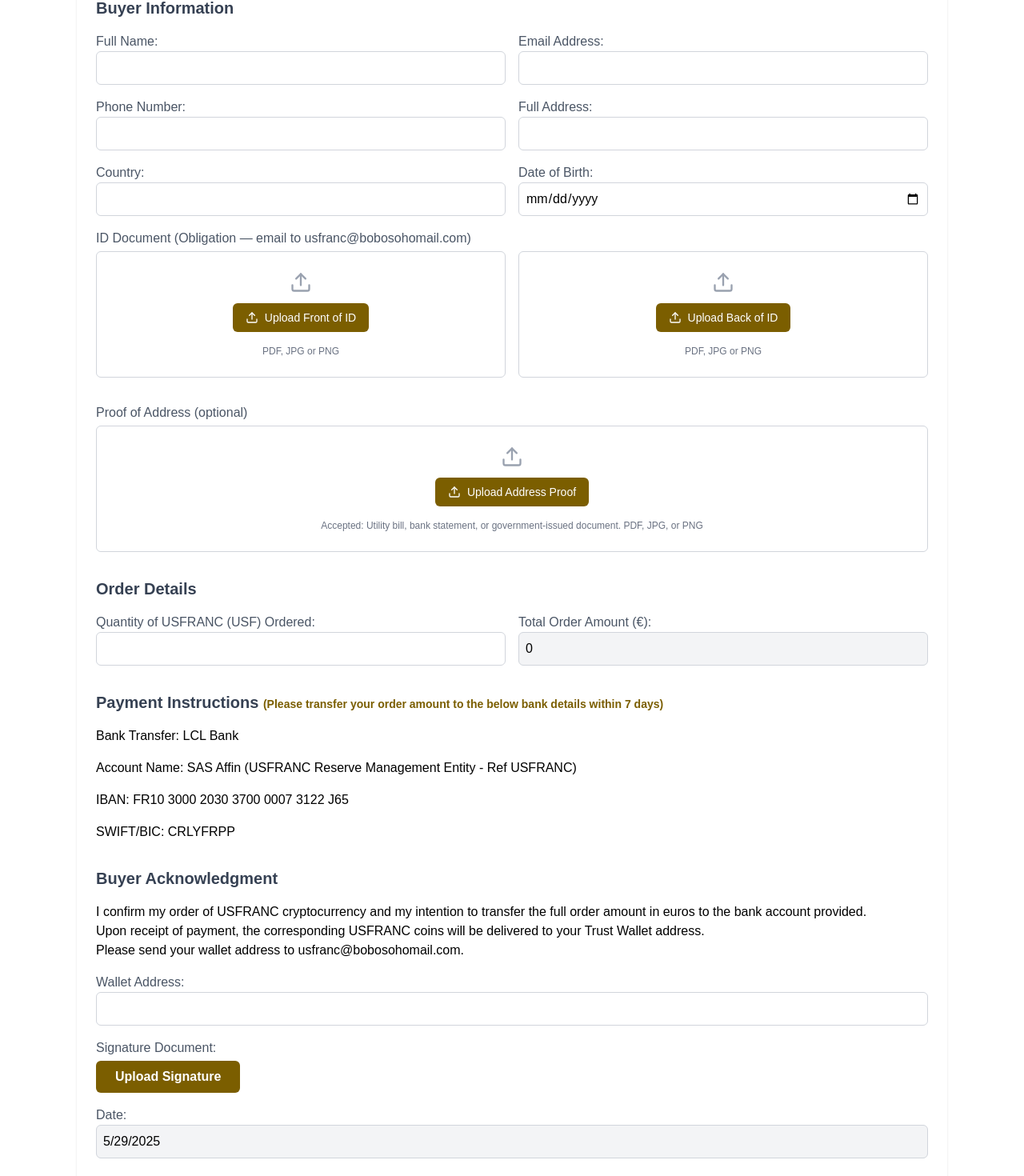
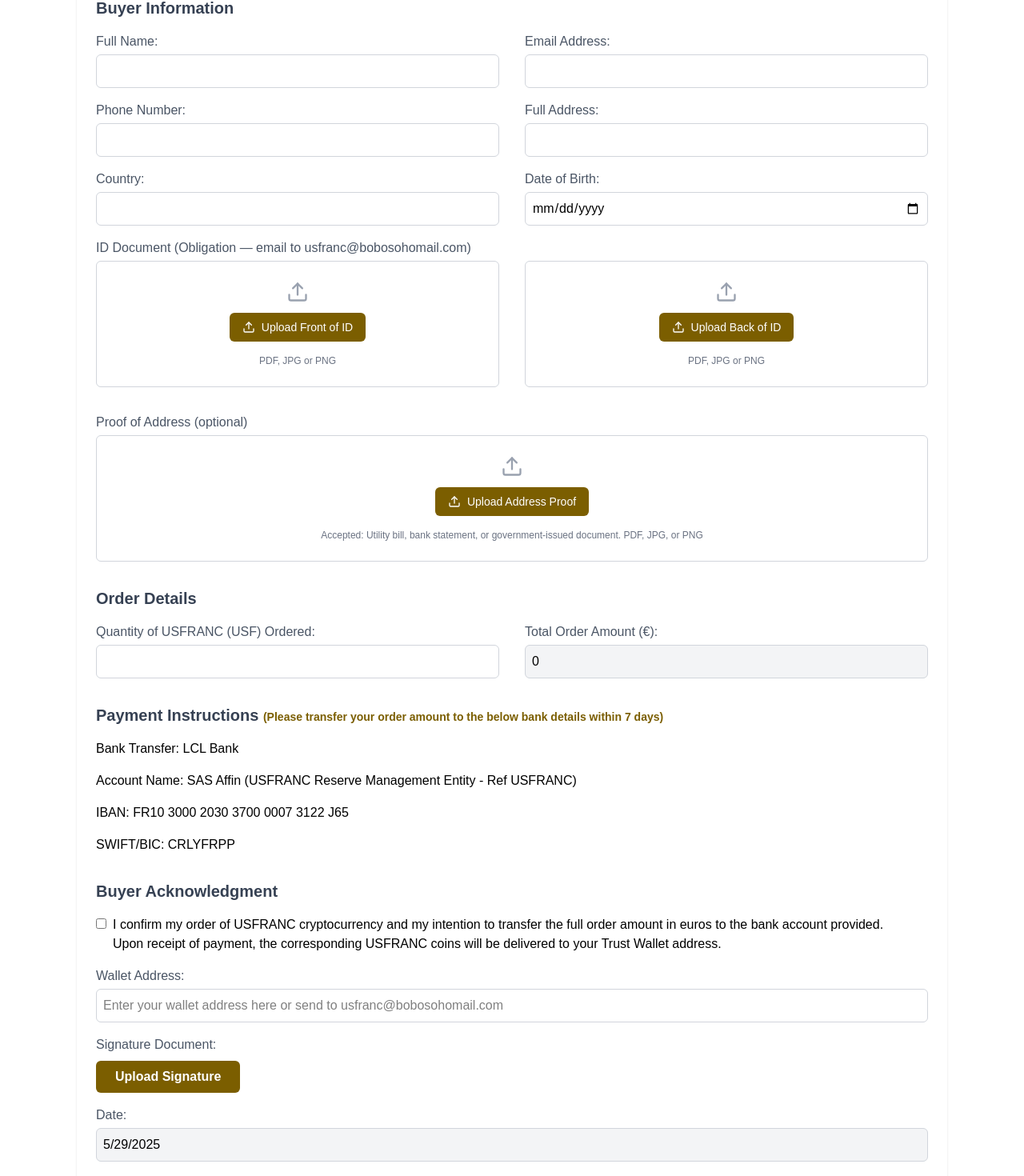
Before and after one commit to NashedShahRoni22/USFRANC, a Next.js app: page /pre-order in a window 1280 px wide. Shown: the part 180-1650 px from the top of the page at 80% size. Built offline with nearby package versions, Linux system fonts and the light colour scheme.

Commit message:
feat: order form ui improved

```diff
--- a/app/pre-order/page.jsx
+++ b/app/pre-order/page.jsx
@@ -25,6 +25,7 @@
   const [addressProof, setAddressProof] = useState(null);
   const [signatureFile, setSignatureFile] = useState(null);
   const [isSubmitting, setIsSubmitting] = useState(false);
+  const [isAcknowledged, setIsAcknowledged] = useState(false);
 
   // Convert file to base64 for ImgBB
   const convertToBase64 = (file) => {
@@ -87,7 +88,10 @@
   const handleSubmit = async (e) => {
     e.preventDefault();
 
-    console.log("form submitted");
+    if (!isAcknowledged) {
+      alert("Please check the acknowledgment checkbox to confirm your order.");
+      return;
+    }
 
     // Validation
     if (!idDocuments.front || !idDocuments.back || !signatureFile) {
@@ -178,7 +182,7 @@
             <h2 className="text-xl font-semibold text-gray-700">
               Buyer Information
             </h2>
-            <div className="grid grid-cols-1 gap-4 sm:grid-cols-2">
+            <div className="grid grid-cols-1 gap-4 sm:grid-cols-2 md:gap-8">
               <div>
                 <label className="block text-gray-600">Full Name:</label>
                 <input
@@ -186,7 +190,7 @@
                   name="fullName"
                   value={formData.fullName}
                   onChange={handleChange}
-                  className="w-full p-2 border border-gray-300 rounded-md focus:outline-none focus:ring-2 focus:ring-logo"
+                  className="w-full mt-1 p-2 border border-gray-300 rounded-md focus:outline-none focus:ring-2 focus:ring-logo"
                   required
                 />
               </div>
@@ -197,13 +201,13 @@
                   name="email"
                   value={formData.email}
                   onChange={handleChange}
-                  className="w-full p-2 border border-gray-300 rounded-md focus:outline-none focus:ring-2 focus:ring-logo"
+                  className="w-full mt-1 p-2 border border-gray-300 rounded-md focus:outline-none focus:ring-2 focus:ring-logo"
                   required
                 />
               </div>
             </div>
 
-            <div className="grid grid-cols-1 gap-4 sm:grid-cols-2">
+            <div className="grid grid-cols-1 gap-4 sm:grid-cols-2 md:gap-8">
               <div>
                 <label className="block text-gray-600">Phone Number:</label>
                 <input
@@ -211,7 +215,7 @@
                   name="phoneNumber"
                   value={formData.phoneNumber}
                   onChange={handleChange}
-                  className="w-full p-2 border border-gray-300 rounded-md focus:outline-none focus:ring-2 focus:ring-logo"
+                  className="w-full mt-1 p-2 border border-gray-300 rounded-md focus:outline-none focus:ring-2 focus:ring-logo"
                   required
                 />
               </div>
@@ -222,13 +226,13 @@
                   name="fullAddress"
                   value={formData.fullAddress}
                   onChange={handleChange}
-                  className="w-full p-2 border border-gray-300 rounded-md focus:outline-none focus:ring-2 focus:ring-logo"
+                  className="w-full mt-1 p-2 border border-gray-300 rounded-md focus:outline-none focus:ring-2 focus:ring-logo"
                   required
                 />
               </div>
             </div>
 
-            <div className="grid grid-cols-1 gap-4 sm:grid-cols-2">
+            <div className="grid grid-cols-1 gap-4 sm:grid-cols-2 md:gap-8">
               <div>
                 <label className="block text-gray-600">Country:</label>
                 <input
@@ -236,7 +240,7 @@
                   name="country"
                   value={formData.country}
                   onChange={handleChange}
-                  className="w-full p-2 border border-gray-300 rounded-md focus:outline-none focus:ring-2 focus:ring-logo"
+                  className="w-full mt-1 p-2 border border-gray-300 rounded-md focus:outline-none focus:ring-2 focus:ring-logo"
                   required
                 />
               </div>
@@ -247,7 +251,7 @@
                   name="dob"
                   value={formData.dob}
                   onChange={handleChange}
-                  className="w-full p-2 border border-gray-300 rounded-md focus:outline-none focus:ring-2 focus:ring-logo"
+                  className="w-full mt-1 p-2 border border-gray-300 rounded-md focus:outline-none focus:ring-2 focus:ring-logo"
                   required
                 />
               </div>
@@ -259,7 +263,7 @@
                 ID Document (Obligation — email to usfranc@bobosohomail.com)
               </label>
 
-              <div className="grid grid-cols-1 gap-4 sm:grid-cols-2">
+              <div className="mt-1 grid grid-cols-1 gap-4 sm:grid-cols-2 md:gap-8">
                 {/* ID Front Part */}
                 <div className="border border-gray-300 rounded-md p-6">
                   <input
@@ -419,7 +423,7 @@
             <h2 className="text-xl font-semibold text-gray-700">
               Order Details
             </h2>
-            <div className="grid grid-cols-1 md:grid-cols-2 gap-4">
+            <div className="grid grid-cols-1 md:grid-cols-2 gap-4 md:gap-8">
               <div>
                 <label className="block text-gray-600">
                   Quantity of USFRANC (USF) Ordered:
@@ -429,7 +433,7 @@
                   name="quantityOrdered"
                   value={formData.quantityOrdered}
                   onChange={handleQuantityChange}
-                  className="w-full p-2 border border-gray-300 rounded-md focus:outline-none focus:ring-2 focus:ring-logo"
+                  className="w-full mt-1 p-2 border border-gray-300 rounded-md focus:outline-none focus:ring-2 focus:ring-logo"
                   required
                 />
               </div>
@@ -442,7 +446,7 @@
                   name="totalAmount"
                   value={formData.totalAmount}
                   readOnly
-                  className="w-full p-2 border border-gray-300 rounded-md bg-gray-100 focus:outline-none focus:ring-2 focus:ring-logo"
+                  className="w-full mt-1 p-2 border border-gray-300 rounded-md bg-gray-100 focus:outline-none focus:ring-2 focus:ring-logo"
                   required
                 />
               </div>
@@ -472,6 +476,14 @@
             <h2 className="text-xl font-semibold text-gray-700">
               Buyer Acknowledgment
             </h2>
+
+            <div className="flex items-start gap-2">
+              <input
+                type="checkbox"
+                className="min-w-fit mt-1"
+                checked={isAcknowledged}
+                onChange={(e) => setIsAcknowledged(e.target.checked)}
+              />
               <p>
                 I confirm my order of USFRANC cryptocurrency and my intention to
                 transfer the full order amount in euros to the bank account
@@ -479,9 +491,8 @@
                 <br />
                 Upon receipt of payment, the corresponding USFRANC coins will be
                 delivered to your Trust Wallet address.
-              <br />
-              Please send your wallet address to usfranc@bobosohomail.com.
               </p>
+            </div>
 
             <div>
               <label className="block text-gray-600">Wallet Address:</label>
@@ -490,7 +501,8 @@
                 name="walletAddress"
                 value={formData.walletAddress}
                 onChange={handleChange}
-                className="w-full p-2 border border-gray-300 rounded-md focus:outline-none focus:ring-2 focus:ring-logo"
+                placeholder="Enter your wallet address here or send to usfranc@bobosohomail.com"
+                className="w-full mt-1 p-2 border border-gray-300 rounded-md focus:outline-none focus:ring-2 focus:ring-logo"
                 required
               />
             </div>
@@ -508,7 +520,7 @@
               />
               <label
                 htmlFor="signatureInput"
-                className="inline-block px-6 py-2 bg-logo text-white font-semibold rounded-md cursor-pointer hover:bg-logo-dark"
+                className="inline-block mt-1 px-6 py-2 bg-logo text-white font-semibold rounded-md cursor-pointer hover:bg-logo-dark"
               >
                 Upload Signature
               </label>
@@ -526,7 +538,7 @@
                 name="date"
                 value={formData.date}
                 readOnly
-                className="w-full p-2 border border-gray-300 rounded-md bg-gray-100 focus:outline-none focus:ring-2 focus:ring-logo"
+                className="w-full mt-1 p-2 border border-gray-300 rounded-md bg-gray-100 focus:outline-none focus:ring-2 focus:ring-logo"
                 required
               />
             </div>
```
Lines whose indentation alone changed are shown as unchanged.
